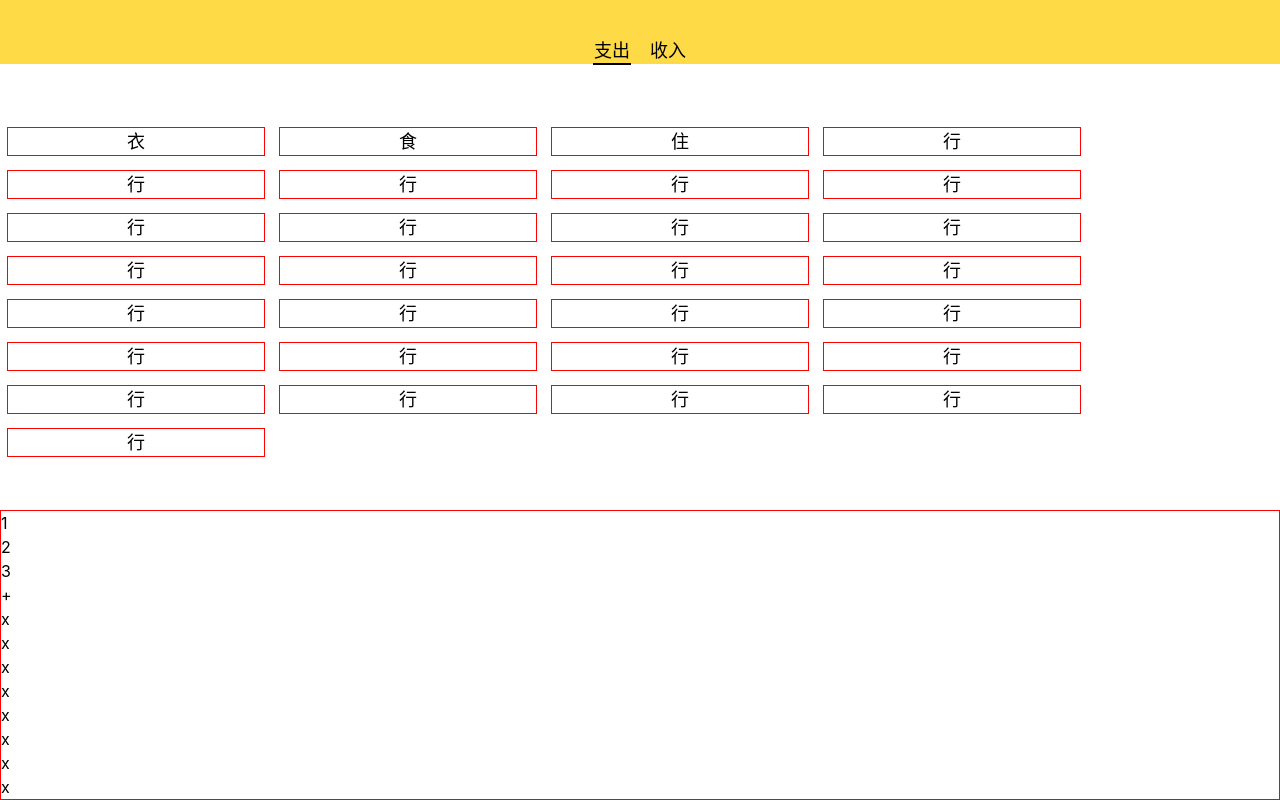
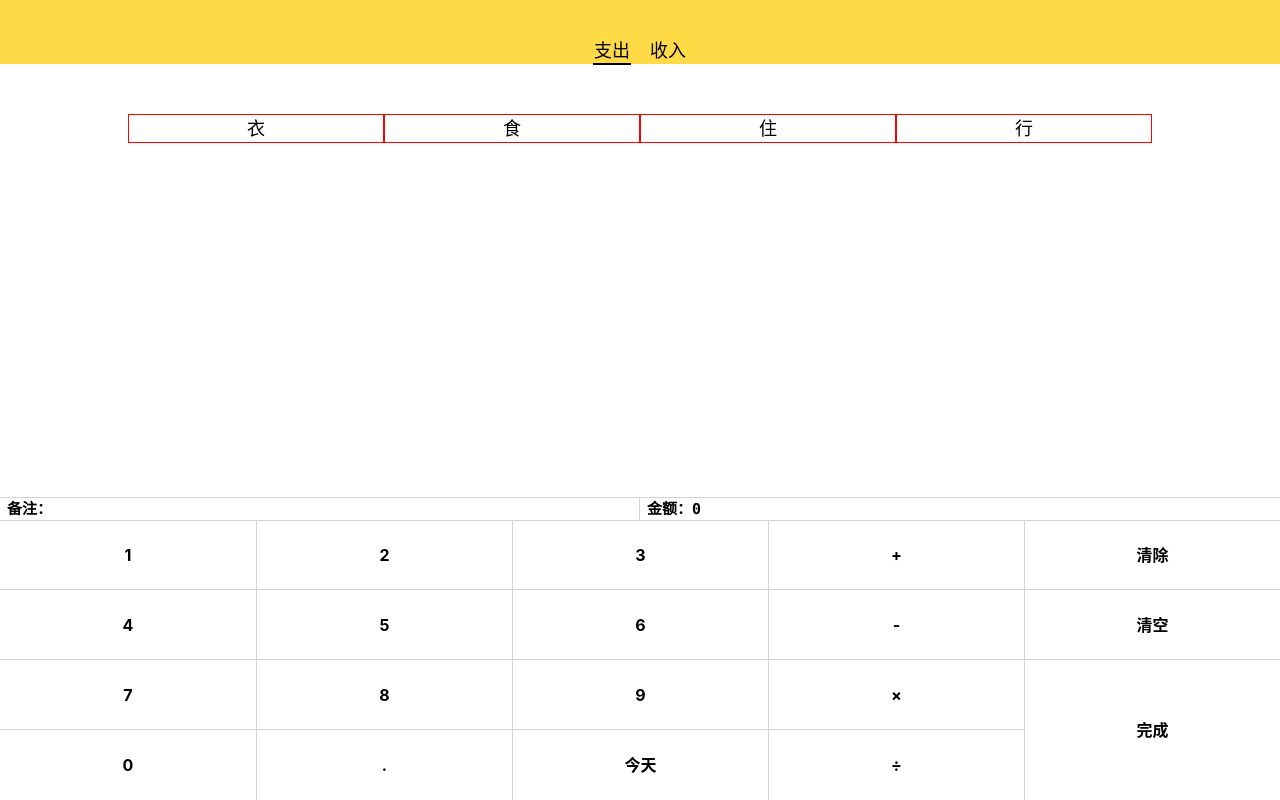
Before and after one commit to sanbeiicecream/quick-accounting, a Vue app: page /#/money in a window 1280 px wide. Before the commit this address led to /#/money. Built offline with nearby package versions, Linux system fonts and the light colour scheme.

Commit message:
money页面布局完成，键盘功能完成

```diff
--- a/src/assets/style/helper.scss
+++ b/src/assets/style/helper.scss
@@ -20,3 +20,7 @@ $color-shadow: rgba(0,0,0.25);
     clear: both;
   }
 }
+.clickStyle{
+  background: rgba(220,220,220,0.5);
+  transition: background-color 10ms linear;
+}
--- a/src/assets/style/reset.scss
+++ b/src/assets/style/reset.scss
@@ -13,3 +13,13 @@ ul,ol{
 button,input{
   font: inherit;
 }
+input{
+  background:none;
+  outline:none;
+  border:none;
+}
+button{
+  background: none;
+  outline: none;
+  border: none;
+}
--- a/src/components/AddType.vue
+++ b/src/components/AddType.vue
@@ -4,31 +4,6 @@
       <li class="type-item">衣</li>
       <li class="type-item">食</li>
       <li class="type-item">住</li>
-      <li class="type-item">行</li>
-      <li class="type-item">行</li>
-      <li class="type-item">行</li>
-      <li class="type-item">行</li>
-      <li class="type-item">行</li>
-      <li class="type-item">行</li>
-      <li class="type-item">行</li>
-      <li class="type-item">行</li>
-      <li class="type-item">行</li>
-      <li class="type-item">行</li>
-      <li class="type-item">行</li>
-      <li class="type-item">行</li>
-      <li class="type-item">行</li>
-      <li class="type-item">行</li>
-      <li class="type-item">行</li>
-      <li class="type-item">行</li>
-      <li class="type-item">行</li>
-      <li class="type-item">行</li>
-      <li class="type-item">行</li>
-      <li class="type-item">行</li>
-      <li class="type-item">行</li>
-      <li class="type-item">行</li>
-      <li class="type-item">行</li>
-      <li class="type-item">行</li>
-      <li class="type-item">行</li>
       <li class="type-item">行</li>
     </ol>
   </div>
@@ -47,20 +22,17 @@ export default class AddType extends Vue {
 <style lang="scss" scoped>
   @import "~@/assets/style/helper.scss";
   .type-items-wrap{
-    margin-top: 10px;
     overflow: auto;
     > .type-items{
-      @extend %clearFix;
       display: flex;
-      justify-content: start;
+      justify-content: center;
       flex-wrap: wrap;
       > .type-item{
         font-size: 18px;
         display: block;
-        outline: 1px solid red;
-        width: 20%;
+        border: 1px solid red;
+        width: 25%;
         text-align: center;
-        margin: 8px;
       }
     }
   }
--- a/src/components/NumberPad.vue
+++ b/src/components/NumberPad.vue
@@ -1,17 +1,30 @@
 <template>
-  <div class="container-wrap">
-    <div>1</div>
-    <div>2</div>
-    <div>3</div>
-    <div>+</div>
-    <div>x</div>
-    <div>x</div>
-    <div>x</div>
-    <div>x</div>
-    <div>x</div>
-    <div>x</div>
-    <div>x</div>
-    <div>x</div>
+  <div class="container-wrap" ref="container">
+    <label class="note">
+      <span>备注：</span><input type="text" v-model="noteValue" @input.prevent="addNote">
+    </label>
+    <label class="amount">
+      <span>金额：</span><input v-bind:value="value" onfocus="this.blur()" type="text">
+    </label>
+    <button @click="inputContent">1</button>
+    <button @click="inputContent">2</button>
+    <button @click="inputContent">3</button>
+    <button @click="calculate('+')">+</button>
+    <button @click="clear">清除</button>
+    <button @click="inputContent">4</button>
+    <button @click="inputContent">5</button>
+    <button @click="inputContent">6</button>
+    <button @click="calculate('-')">-</button>
+    <button @click="clearAll">清空</button>
+    <button @click="inputContent">7</button>
+    <button @click="inputContent">8</button>
+    <button @click="inputContent">9</button>
+    <button @click="calculate('×')">×</button>
+    <button class="ok" @click="ok" ref="ok">完成</button>
+    <button @click="inputContent">0</button>
+    <button @click="inputContent">.</button>
+    <button>今天</button>
+    <button @click="calculate('÷')">÷</button>
   </div>
 </template>
 
@@ -21,13 +34,271 @@ import {Component} from 'vue-property-decorator';
 
 @Component
 export default class NumberPad extends Vue {
+  value = '0';
+  noteValue = '';
 
+  inputContent(event: MouseEvent) {
+    let inputNode = event.target as HTMLButtonElement;
+    let input = inputNode.textContent || '0';
+    inputNode.classList.add('clickStyle');
+    setTimeout(() => {
+      inputNode.classList.remove('clickStyle');
+    }, 100);
+    if (this.value.length > 8) {
+      return;
+    }
+    if (this.value === '0') {
+      if (input === '.') {
+        this.value += input;
+      } else {
+        this.value = input;
+      }
+    } else if (input === '.') {
+      if (this.value.slice(0, -1) === '.') {
+        return;
+      } else if ('+-×÷'.indexOf(this.value.charAt(this.value.length - 1)) >= 0) {
+        this.value += '0.';
+      } else if (this.value.indexOf('.') === -1) {
+        this.value += input;
+      }
+    } else if (this.value.indexOf('+') >= 0 || this.value.indexOf('-') >= 0 || this.value.indexOf('×') >= 0 || this.value.indexOf('÷') >= 0) {
+      (this.$refs.ok as HTMLButtonElement).textContent = '=';
+      this.value += input;
+    } else {
+      this.value += input;
+    }
+  }
+
+  clear() {
+    if (this.value !== '0') {
+      this.value = this.value.slice(0, -1);
+      if (this.value === '') {
+        this.value = '0';
+      } else if ('+-×÷'.indexOf(this.value.charAt(this.value.length - 1)) >= 0) {
+        (this.$refs.ok as HTMLButtonElement).textContent = '完成';
+      }
+    }
+  }
+
+  addNote() {
+    console.log("xx")
+  }
+
+  clearAll() {
+    this.value = '0';
+    (this.$refs.ok as HTMLButtonElement).textContent = '完成';
+  }
+
+  mounted() {
+    let u = navigator.userAgent
+    let isAndroid = u.indexOf('Android') > -1 || u.indexOf('Adr') > -1; //android终端
+    let isiOS = !!u.match(/\(i[^;]+;( U;)? CPU.+Mac OS X/); //ios终端
+    let container = this.$refs.container as HTMLDivElement;
+    //Android
+    if (isAndroid) {
+      //获取原窗口的高度
+      let originalHeight = document.documentElement.clientHeight || document.body.clientHeight;
+      window.onresize = function () {
+        let resizeHeight = document.documentElement.clientHeight || document.body.clientHeight;
+        if (resizeHeight < originalHeight) {
+          //当软键盘弹起，在此处操作
+          container.style.marginBottom = '-200px';
+        } else {
+          //当软键盘收起，在此处操作
+          container.style.marginBottom = '0';
+        }
+      };
+    }
+    if (isiOS) {
+      document.body.addEventListener('focusin', () => {
+        //软键盘弹出的事件处理
+        //this.show_bo = false;
+      });
+      document.body.addEventListener('focusout', () => {
+        //软键盘收起的事件处理
+        //this.show_bo = true;
+      });
+    }
+  }
+
+  calculate(type: string) {
+    let temValue = this.value;
+    if (this.value.indexOf('+') >= 0 || this.value.indexOf('-') >= 0 || this.value.indexOf('×') >= 0 || this.value.indexOf('÷') >= 0) {
+      if ('+-×÷'.indexOf(this.value.charAt(this.value.length - 1)) >= 0) {
+        this.value = this.value.substr(0, this.value.length - 1) + type;
+        return;
+      }
+      if (this.value.charAt(0) === '-') {
+        temValue = this.value.substr(1, this.value.length - 1);
+      }
+      if (temValue.split('+').length === 2) {
+        this.value = parseFloat(this.value.split('+')[0]) + parseFloat(this.value.split('+')[1]) + type;
+      } else if (temValue.split('-').length === 2) {
+        this.value = parseFloat(this.value.split('-')[0]) - parseFloat(this.value.split('-')[1]) + type;
+      } else if (temValue.split('×').length === 2) {
+        this.value = parseFloat(this.value.split('×')[0]) * parseFloat(this.value.split('×')[1]) + type;
+      } else if (temValue.split('÷').length === 2) {
+        this.value = parseFloat(this.value.split('÷')[0]) / parseFloat(this.value.split('÷')[1]) + type;
+      } else {
+        this.value += type;
+      }
+    } else {
+      this.value += type;
+    }
+  }
+
+  ok() {
+    if ('+-×÷'.indexOf(this.value.charAt(this.value.length - 1)) >= 0) {
+      this.value = this.value.slice(0, -1);
+    } else if (this.value.indexOf('+') >= 0 || this.value.indexOf('-') >= 0 || this.value.indexOf('×') >= 0 || this.value.indexOf('÷') >= 0) {
+      if (this.value.split('+').length === 2) {
+        this.value = parseFloat(this.value.split('+')[0]) + parseFloat(this.value.split('+')[1]) + '';
+      } else if (this.value.split('-').length === 2) {
+        this.value = parseFloat(this.value.split('-')[0]) - parseFloat(this.value.split('-')[1]) + '';
+      } else if (this.value.split('-').length === 3) {
+        this.value = (0 - parseFloat(this.value.split('-')[1])) - parseFloat(this.value.split('-')[2]) + '';
+      } else if (this.value.split('×').length === 2) {
+        this.value = parseFloat(this.value.split('×')[0]) * parseFloat(this.value.split('×')[1]) + '';
+      } else {
+        this.value = parseFloat(this.value.split('÷')[0]) / parseFloat(this.value.split('÷')[1]) + '';
+      }
+    }
+    (this.$refs.ok as HTMLButtonElement).textContent = '完成';
+  }
 }
 </script>
 
 <style lang="scss" scoped>
-  .container-wrap{
-    border: 1px solid red;
+@import "~@/assets/style/helper.scss";
+
+.container-wrap {
+  @extend %clearFix;
+  float: left;
+  font-weight: bold;
+  $height: 70px;
+
+  > label {
+    font-size: 15px;
+    display: inline-block;
+    width: 50%;
+    vertical-align: bottom;
+    border-top: 1px solid #D3D3D3;
+    font-family: Consolas, monospace;
+
+    &:nth-child(1) {
+      border-right: 1px solid #D3D3D3;
+    }
+
+    > input {
+      width: 70%;
+    }
+
+    > span {
+      margin-left: 7px;
+    }
   }
 
+  > button {
+    height: $height;
+    width: 20%;
+
+    &:nth-child(3) {
+      border-bottom: 1px solid #D3D3D3;
+      border-top: 1px solid #D3D3D3;
+    }
+
+    &:nth-child(4) {
+      border-bottom: 1px solid #D3D3D3;
+      border-left: 1px solid #D3D3D3;
+      border-top: 1px solid #D3D3D3;
+    }
+
+    &:nth-child(5) {
+      border-bottom: 1px solid #D3D3D3;
+      border-left: 1px solid #D3D3D3;
+      border-top: 1px solid #D3D3D3;
+    }
+
+    &:nth-child(6) {
+      border-bottom: 1px solid #D3D3D3;
+      border-left: 1px solid #D3D3D3;
+      border-top: 1px solid #D3D3D3;
+    }
+
+    &:nth-child(7) {
+      border-bottom: 1px solid #D3D3D3;
+      border-left: 1px solid #D3D3D3;
+      border-top: 1px solid #D3D3D3;
+    }
+
+    &:nth-child(8) {
+      border-bottom: 1px solid #D3D3D3;
+    }
+
+    &:nth-child(9) {
+      border-bottom: 1px solid #D3D3D3;
+      border-left: 1px solid #D3D3D3;
+    }
+
+    &:nth-child(10) {
+      border-bottom: 1px solid #D3D3D3;
+      border-left: 1px solid #D3D3D3;
+    }
+
+    &:nth-child(11) {
+      border-bottom: 1px solid #D3D3D3;
+      border-left: 1px solid #D3D3D3;
+    }
+
+    &:nth-child(12) {
+      border-bottom: 1px solid #D3D3D3;
+      border-left: 1px solid #D3D3D3;
+    }
+
+    &:nth-child(13) {
+      border-bottom: 1px solid #D3D3D3;
+    }
+
+    &:nth-child(14) {
+      border-bottom: 1px solid #D3D3D3;
+      border-left: 1px solid #D3D3D3;
+    }
+
+    &:nth-child(15) {
+      border-bottom: 1px solid #D3D3D3;
+      border-left: 1px solid #D3D3D3;
+    }
+
+    &:nth-child(16) {
+      border-bottom: 1px solid #D3D3D3;
+      border-left: 1px solid #D3D3D3;
+    }
+
+    &.ok {
+      float: right;
+      border-left: 1px solid #D3D3D3;
+    }
+
+    &:nth-child(17) {
+      height: 2*$height;
+    }
+
+    &:nth-child(18) {
+    }
+
+    &:nth-child(19) {
+      border-left: 1px solid #D3D3D3;
+    }
+
+    &:nth-child(20) {
+      border-left: 1px solid #D3D3D3;
+    }
+
+    &:nth-child(21) {
+      border-left: 1px solid #D3D3D3;
+    }
+  }
+
+}
+
 </style>
--- a/src/components/TopNav.vue
+++ b/src/components/TopNav.vue
@@ -12,12 +12,12 @@ import {Component} from 'vue-property-decorator'
 
 @Component
 export default class TopNav extends Vue{
-
-  selected: boolean
+  selected = false
   value = "pay"
-
   select($event: MouseEvent){
-    this.value = $event.target.classList[0] === "income"?"income":"pay"
+    if ($event.target !== null){
+      this.value = ($event.target as HTMLDivElement).classList[0] === "income"?"income":"pay"
+    }
   }
 }
 </script>
--- a/src/views/Money.vue
+++ b/src/views/Money.vue
@@ -22,5 +22,11 @@ export default {
     flex-direction: column;
     justify-content: space-between;
     height: 100vh;
+    > .type-items-wrap{
+      flex-grow: 1;
+      padding-top: 50px;
+      align-self: center;
+      width: 80vw;
+    }
   }
 </style>
```
